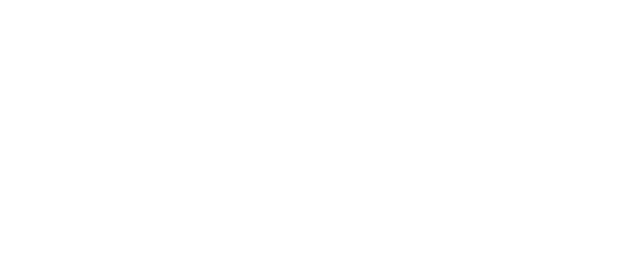
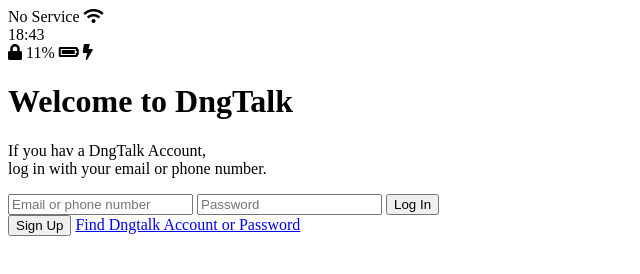
Before and after one commit to dngwoo/dngtalk, a plain HTML site: page index.html in a window 1280 px wide. Shown: the whole page, without its empty margins (0-640 px from the left). Drawn offline with Linux system fonts and the light colour scheme.

Commit message:
로그인, 회원가입 양식 페이지 html 작업

```diff
--- a/index.html
+++ b/index.html
@@ -1,11 +1,41 @@
 <!DOCTYPE html>
 <html lang="en">
+
 <head>
     <meta charset="UTF-8">
     <meta name="viewport" content="width=device-width, initial-scale=1.0">
+    <link rel="stylesheet" href="https://use.fontawesome.com/releases/v5.15.1/css/all.css"
+        integrity="sha384-vp86vTRFVJgpjF9jiIGPEEqYqlDwgyBgEF109VFjmqGmIY/Y4HV4d3Gp2irVfcrp" crossorigin="anonymous">
     <title>dngtalk</title>
 </head>
+
 <body>
+    <div class="status-bar">
+        <div class="status-bar__column">
+            <span>No Service</span>
+            <i class="fas fa-wifi"></i>
+        </div>
+        <div class="status-bar__column">
+            <span>18:43</span>
+        </div>
+        <div class="status-bar__column">
+            <i class="fas fa-lock"></i>
+            <span>11%</span>
+            <i class="fas fa-battery-full"></i>
+            <i class="fas fa-bolt"></i>
+        </div>
+    </div>
+    <header class="welcome-header">
+        <h1>Welcome to DngTalk</h1>
+        <p>If you hav a DngTalk Account,</br> log in with your email or phone number.</p>
+    </header>
+    <form action="/" method="POST" class="login-form">
+        <input type="text" placeholder="Email or phone number">
+        <input type="password" placeholder="Password">
+        <input class="login-form__btn" type="submit" value="Log In">
+    </form>
+    <button class="login-form__btn">Sign Up</button>
+    <a href="#">Find Dngtalk Account or Password</a>
+</body>
 
-</body>
 </html>
```
